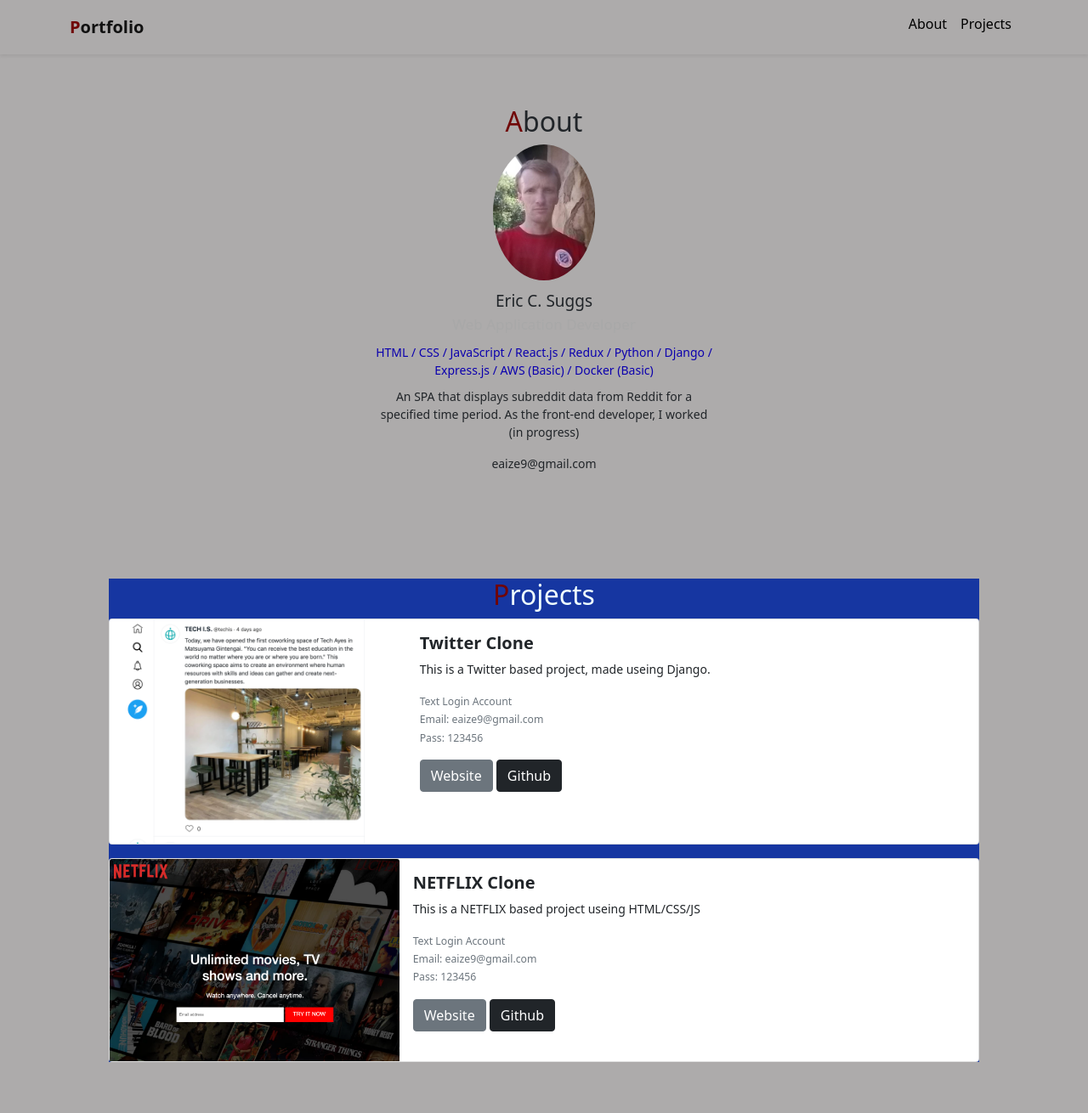
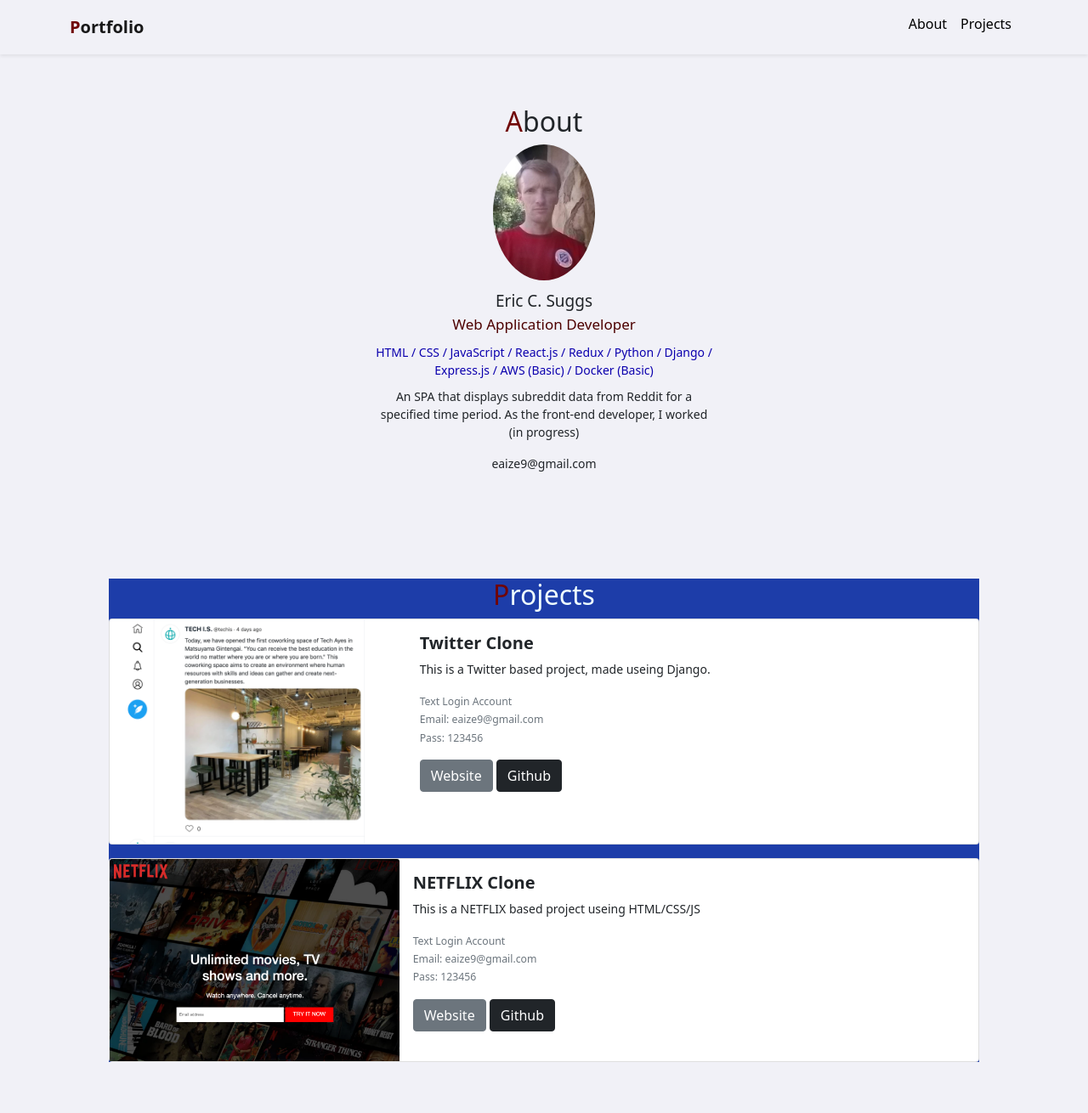
Before and after one commit to eaize/Portfolio, a PHP site: page / in a window 1280 px wide. Shown: the whole page at 85% size. Run offline with PHP 8.4, Linux system fonts and the light colour scheme.

Commit message:
Changed colors of background and vocation

```diff
--- a/index.html
+++ b/index.html
@@ -10,7 +10,7 @@
         <title>Portfolio</title>
 </head>
 
-<body style="background-color:#a3a1a1e3">
+<body style="background-color:#f0f0f7e3">
     <nav class="navbar navbar-expand-lg navbar-light shadow-sm">
         <div class="container">
             <a class="navbar-brand title-icon" href="#"><span class="font-primary">P</span>ortfolio</a>
--- a/style.css
+++ b/style.css
@@ -53,7 +53,7 @@
 
   #about .vocation {
     font-size: 17px;
-    color: #A8A8A8;
+    color: #4d0000;
     margin-bottom: 10px;
   }
 
```
